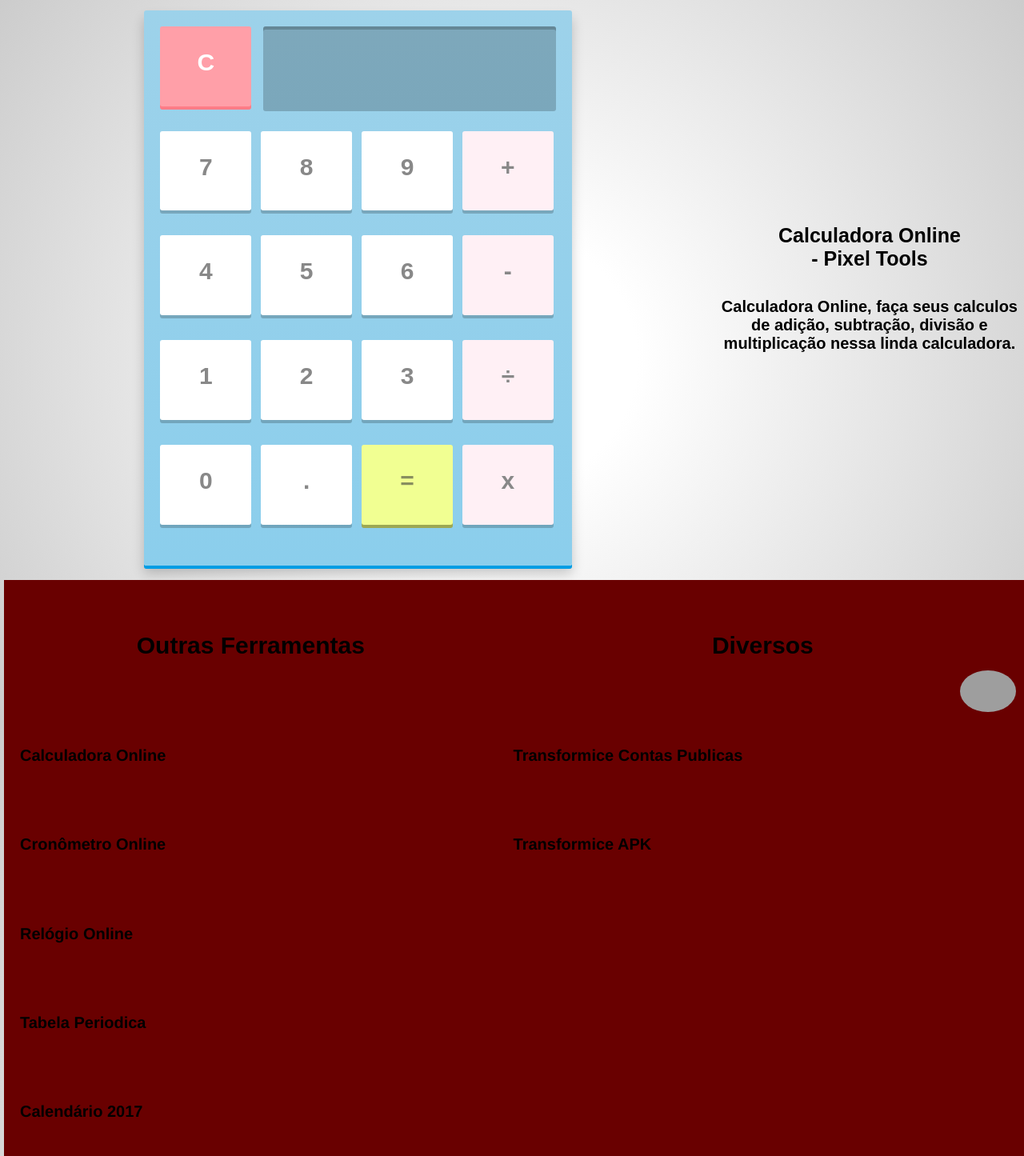
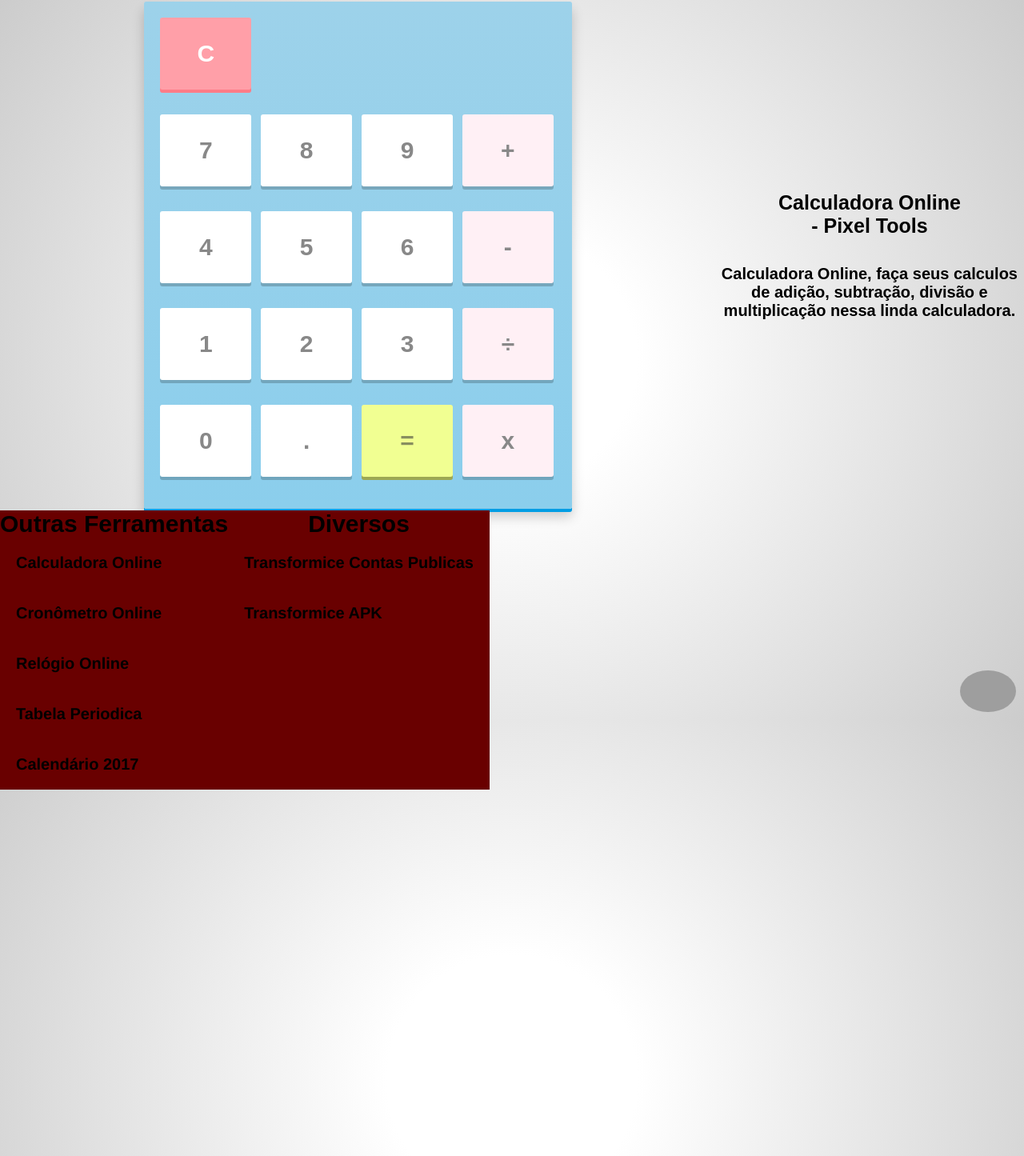
Before and after one commit to TreinoeDieta/Website, a Jekyll site: the page calculadora/teste/index.html, which Jekyll copies as it is, in a window 1280 px wide. Shown: the whole page at 80% size. Built offline with Jekyll 4.4.1, drawn with Linux system fonts in a browser that asks for light colours; grey boxes are pictures that could not be loaded.

Commit message:
Update index.html

```diff
--- a/calculadora/teste/index.html
+++ b/calculadora/teste/index.html
@@ -29,10 +29,6 @@
 <meta content='https://i.imgur.com/vkoxl0T.png' name='msapplication-TileImage'/>
 <style>
 /* Basic reset */
-	table {
-		width: 100%;
-		height: 80%;
-	}
 * {
 	margin: 0;
 	padding: 0;
@@ -189,11 +185,10 @@
 		color: black;
 		font-size: 20px;
 		float: left;
-    		margin-left: 20px;
+    		margin: 20px;
 		}
 		.sitemap {
 		background-color: #690000;
-		margin: 5px;
 		border-collapse: collapse;
 		}
 	</style>
```
